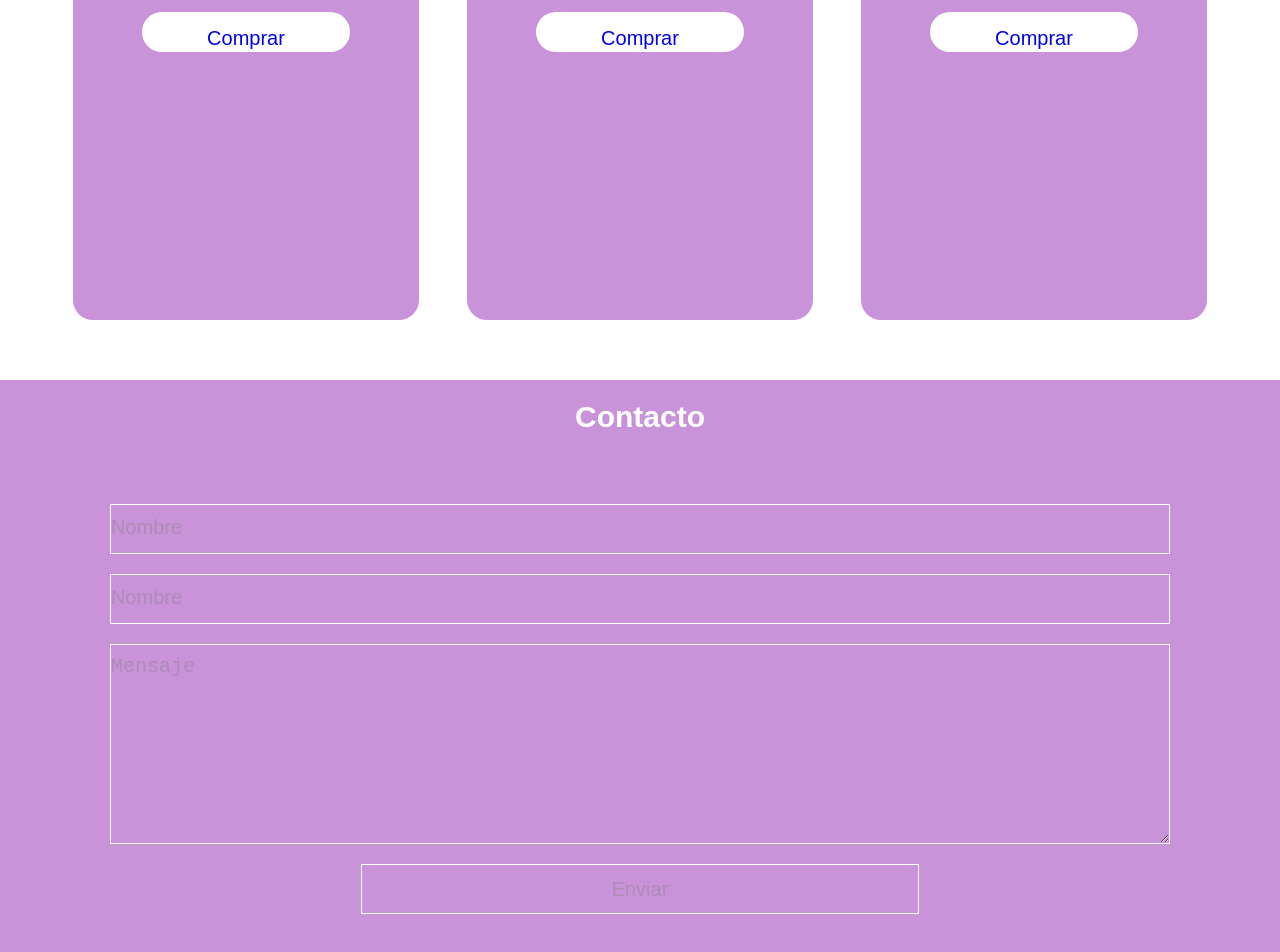
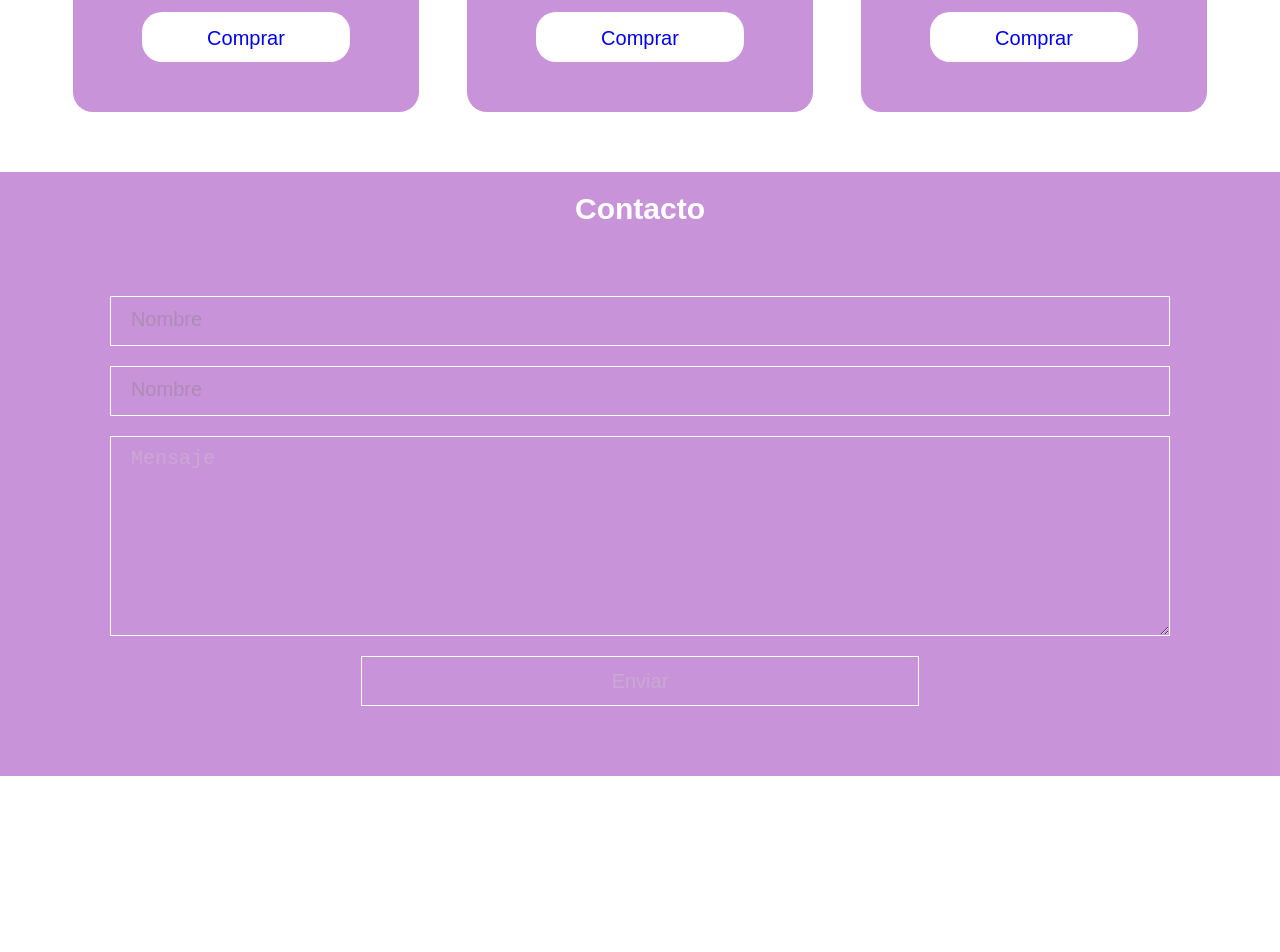
Before and after one commit to OscarAscencio1301/DesarrolloWeb2, a plain HTML site: page index.html in a window 1280 px wide. Shown: the part 2984-3936 px from the top of the page. After the commit the page ends 3760 px from the top, so only its background shows below. Drawn offline with Linux system fonts and the light colour scheme.

Commit message:
Actualizando estilos

```diff
--- a/style.css
+++ b/style.css
@@ -651,7 +651,7 @@ body {
         /* display: block; */
         margin: 0 auto 3rem auto;
         border-radius: 20px;
-        height: 100vh;
+        height: auto;
     }
     .seccion3-titulo {
         font-size: 5rem;
@@ -678,7 +678,7 @@ body {
         /* display: block; */
         width: 60%;
         margin: 5rem auto;
-        height: 40px;
+        /* height: 40px; */
         /* padding: 10px; */
         text-decoration: none;
         font-size: 2rem;
@@ -693,7 +693,7 @@ body {
         color: white;
     }
     .form__caja {
-        color: rgba(128, 128, 128, 0.384);
+        color: rgba(204, 203, 203, 0.384);
         width: 95%;
         display: block;
         background-color: transparent;
@@ -701,7 +701,7 @@ body {
         margin: 2rem auto;
         border: 1px solid white;
         text-align: left;
-        padding: 1rem 0;
+        padding: 1rem 2rem;
     }
     .form__caja::placeholder {
         color: rgba(128, 128, 128, 0.384);
```
